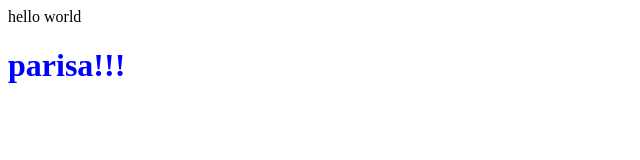
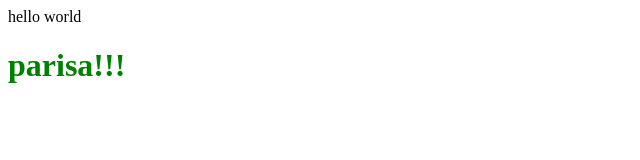
Before and after one commit to parisasheibani/parisa, a plain HTML site: page index.html in a window 1280 px wide. Shown: the whole page, without its empty margins (0-640 px from the left). Drawn offline with Linux system fonts and the light colour scheme.

Commit message:
change color in heading

```diff
--- a/index.html
+++ b/index.html
@@ -8,6 +8,6 @@
 </head>
 <body>
     hello world
-    <h1 style="color:blue">parisa!!!</h1>
+    <h1 style="color:green">parisa!!!</h1>
 </body>
 </html>
```
